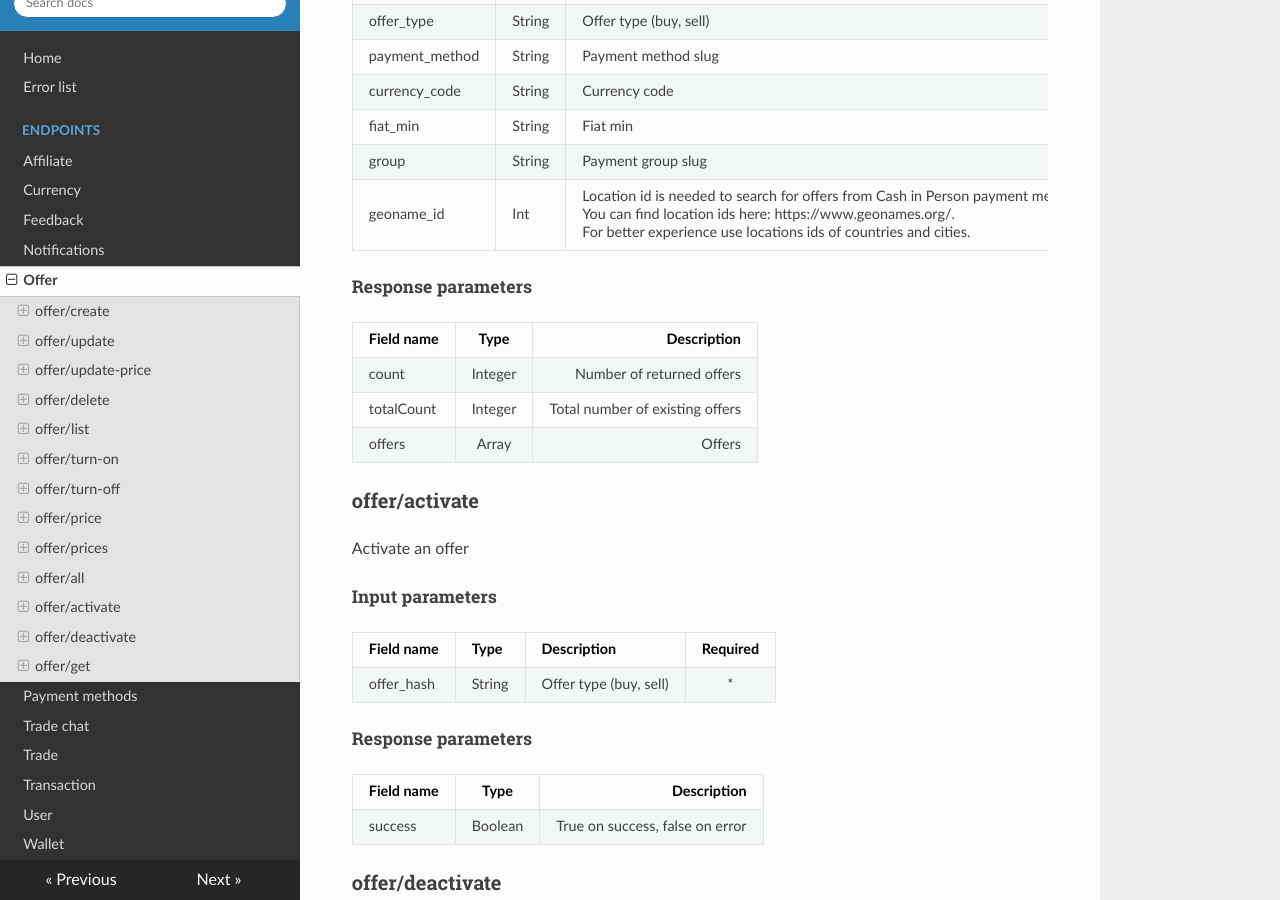
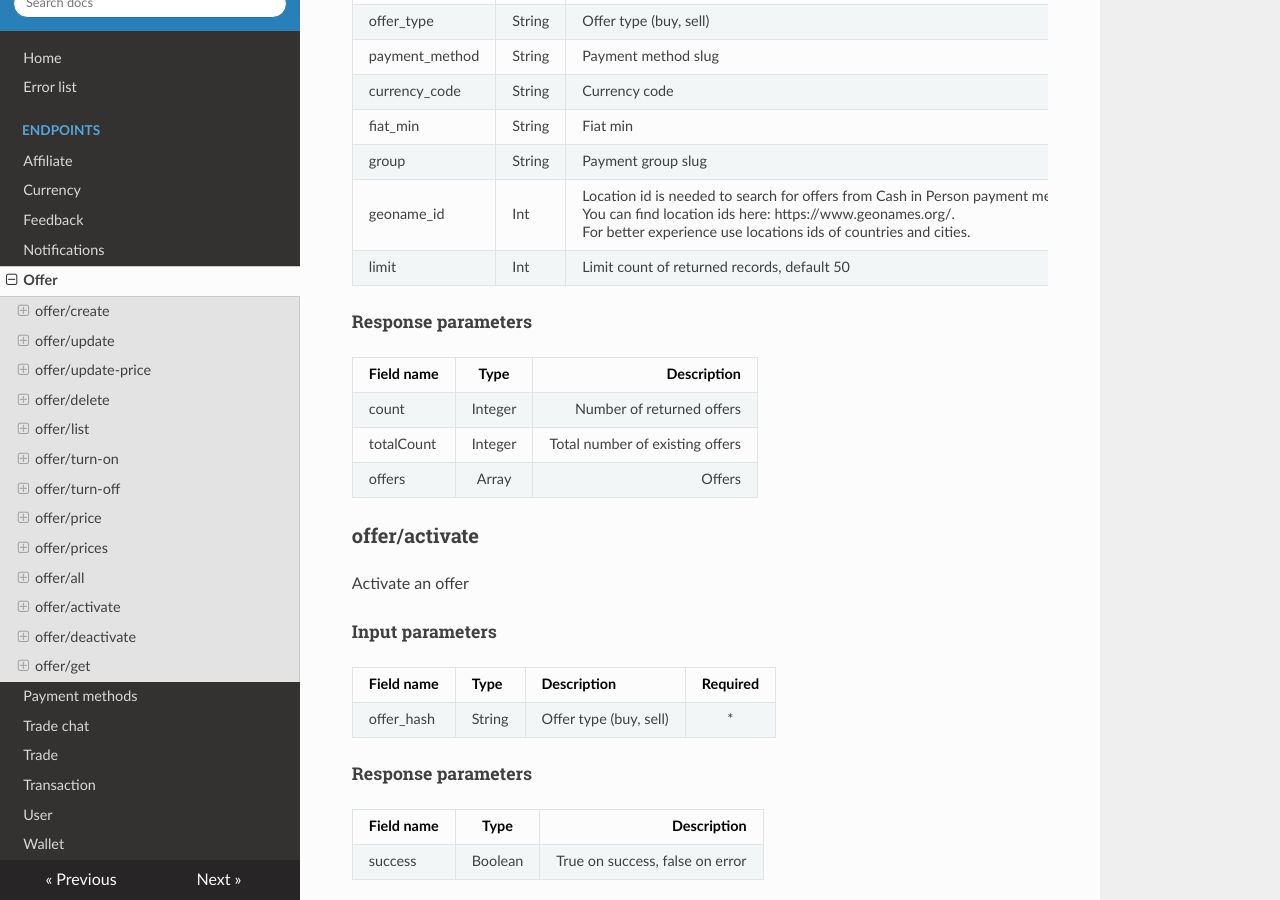
Before and after one commit to paxful/api-docs, an MkDocs documentation site: the page built from docs/endpoints/offer.md, in a window 1280 px wide and 900 px high, scrolled down 5359 px. Built offline with MkDocs 1.6.1, drawn with Linux system fonts in a browser that asks for light colours; nearby versions of some CDN libraries.

Commit message:
CHANGE: add offer all limit parameter DP-167

```diff
--- a/docs/endpoints/offer.md
+++ b/docs/endpoints/offer.md
@@ -203,6 +203,7 @@ Results are cached for 1 minute.
 | fiat_min       | String        | Fiat min | |
 | group          | String        | Payment group slug | |
 | geoname_id     | Int           | Location id is needed to search for offers from Cash in Person payment method. If payment method is another - parameter will be ignored.<br>You can find location ids here: https://www.geonames.org/.<br>For better experience use locations ids of countries and cities. | |
+| limit          | Int           | Limit count of returned records, default 50 | |
 
 ##### Response parameters
 
```
